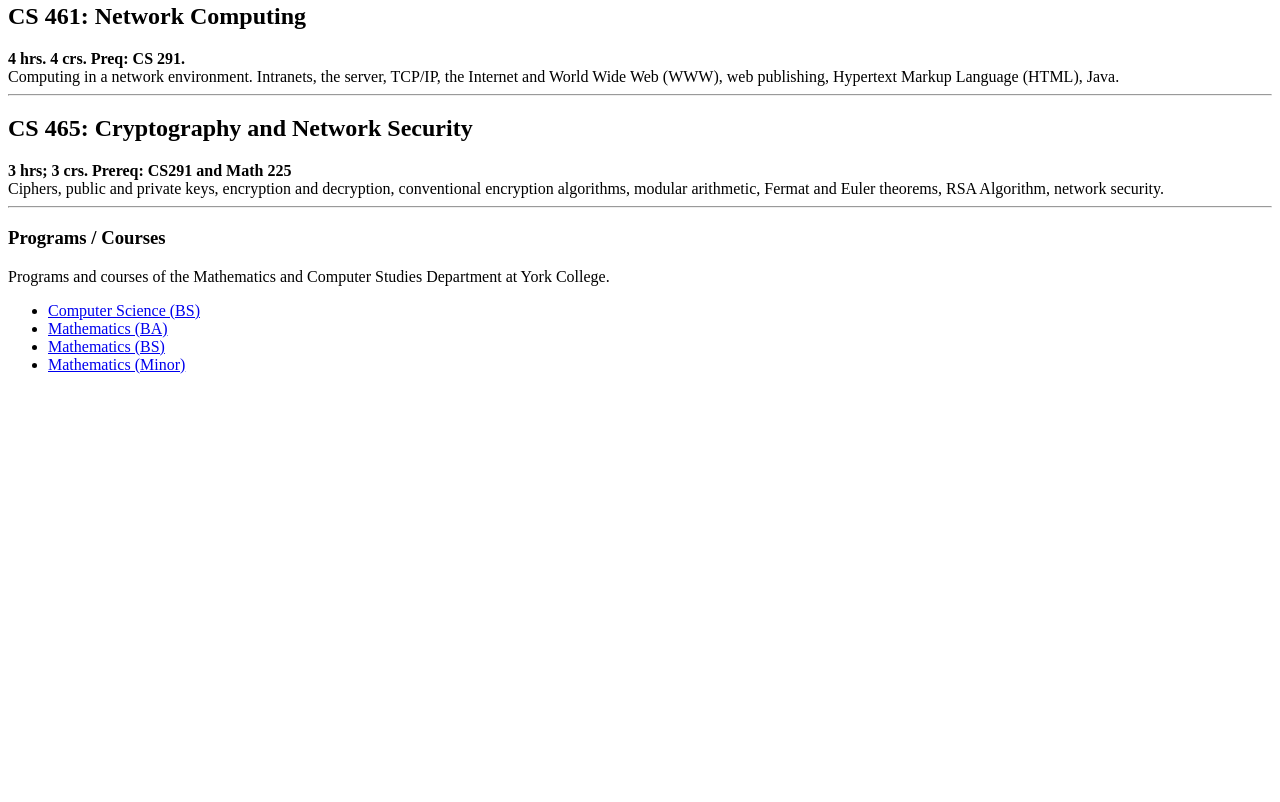
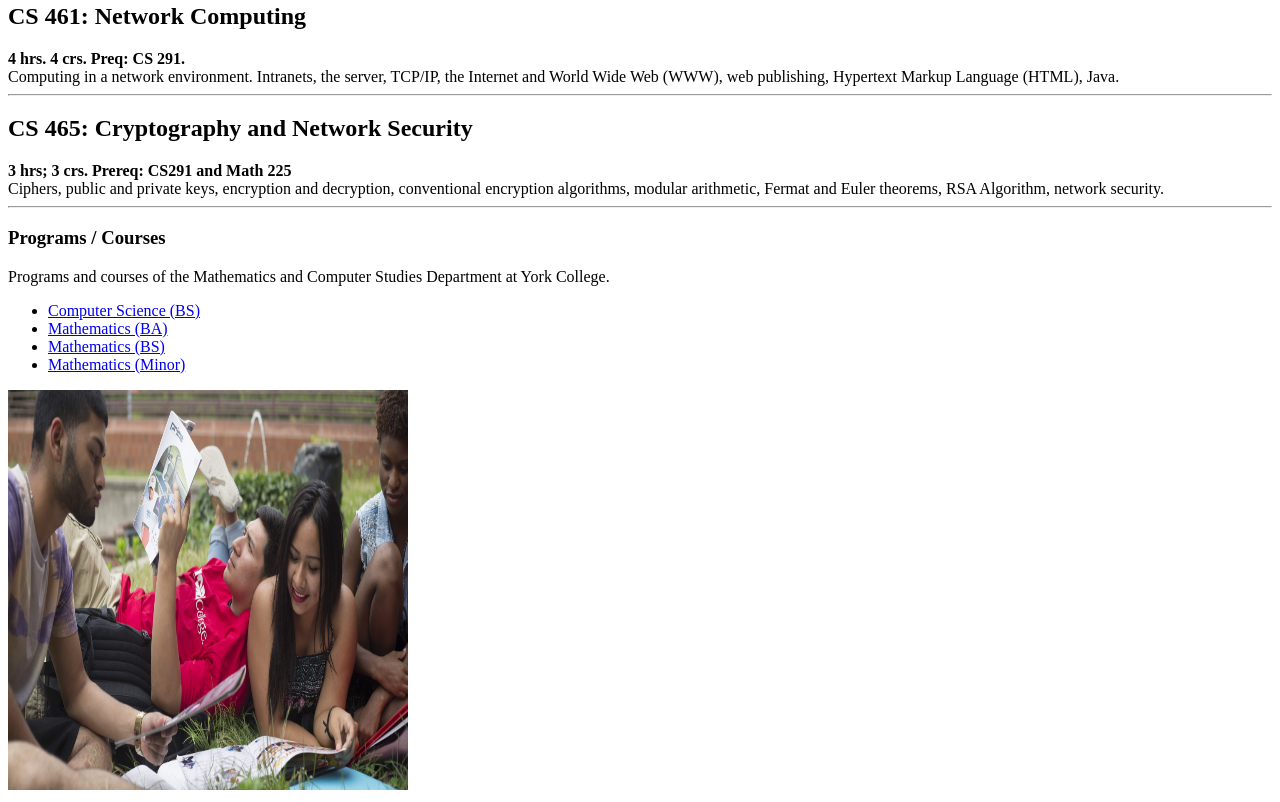
Before and after one commit to RedSummit1/CS497-York, a plain HTML site: page ex4-addHTMLTags.html in a window 1280 px wide. Shown: the part 907-1709 px from the top of the page. Before the commit the page ends 1297 px from the top, so only its background shows below. Drawn offline with Linux system fonts and the light colour scheme.

Commit message:
Update ex4-addHTMLTags.html

```diff
--- a/ex4-addHTMLTags.html
+++ b/ex4-addHTMLTags.html
@@ -54,6 +54,8 @@ Programs and courses of the Mathematics and Computer Studies Department at York
         <li><a href = "https://www.york.cuny.edu/produce-and-print/contents/bulletin/school-of-arts-and-sciences/mathematics-and-computer-science/mathematics-bs">Mathematics (BS)</a></li>
         <li><a href = "https://www.york.cuny.edu/produce-and-print/contents/bulletin/school-of-arts-and-sciences/mathematics-and-computer-science/mathematics-minor">Mathematics (Minor)</a></li>
     </ul>
-    <a href = "https://www.york.cuny.edu/about."<img src = 'hd.jpg'  width = "200 " height = "200"></a>
+    <a href = "https://www.york.cuny.edu/about">
+    <img src = 'hd.jpg'  width = "400 " height = "400">
+    </a>
     </body>
 </html>
```
